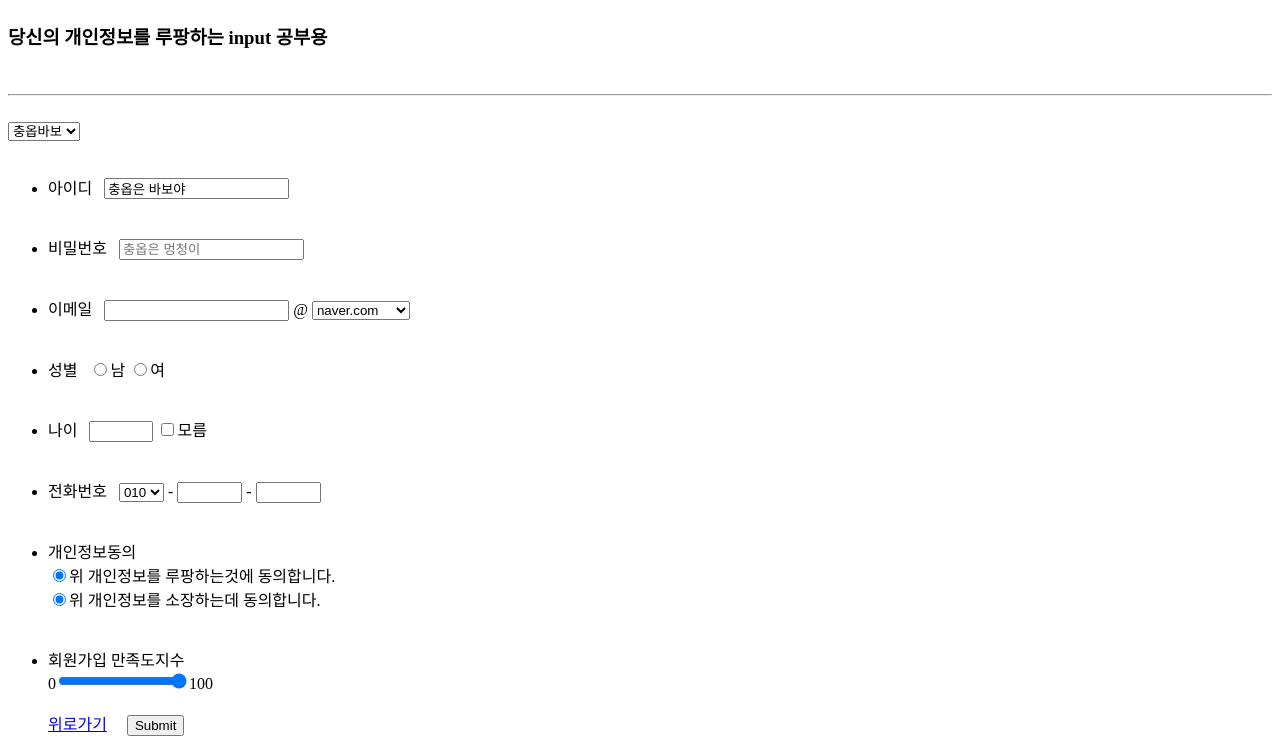
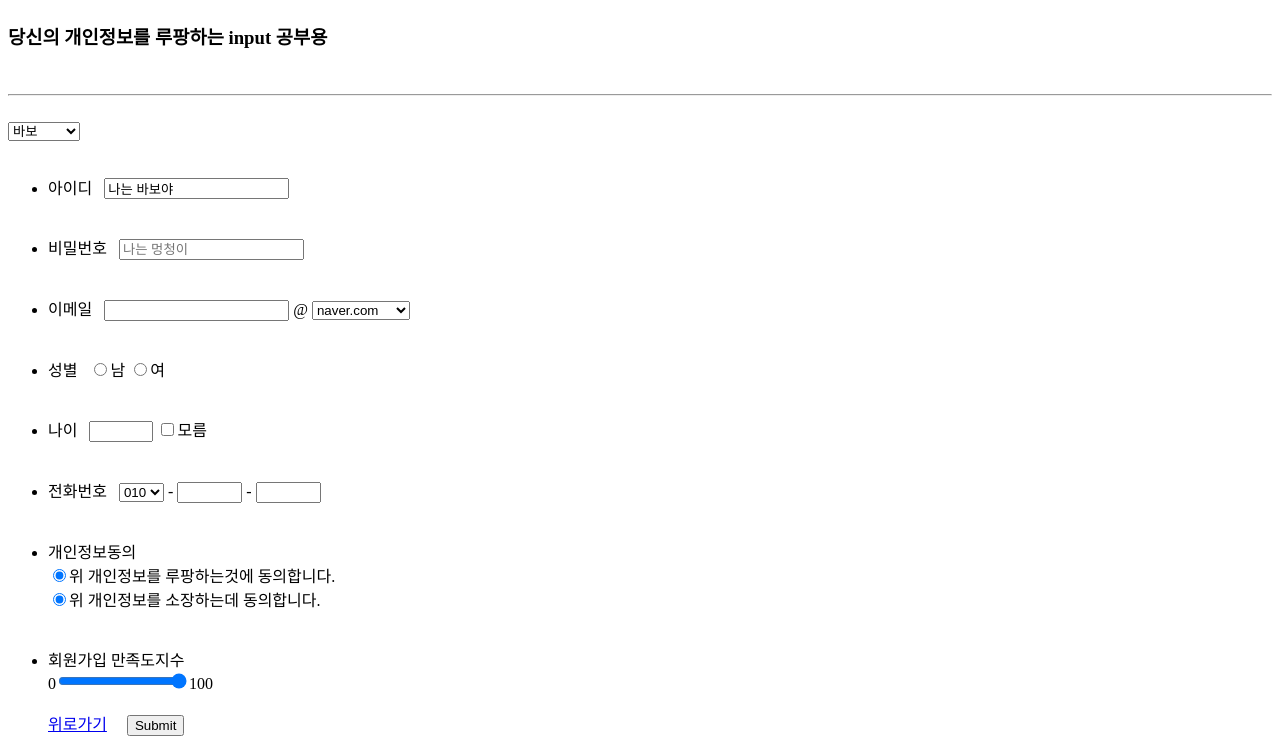
Before and after one commit to tomatoed/my-study, a plain HTML site: page index.html in a window 1280 px wide. Shown: the part 67-819 px from the top of the page. Drawn offline with Linux system fonts and the light colour scheme.

Commit message:
Add files via upload

```diff
--- a/index.html
+++ b/index.html
@@ -13,7 +13,7 @@
     <form>
 
         <select name="test">
-            <option value="A">충옵바보</option>
+            <option value="A">바보</option>
             <option value="B">하울바보</option>
             <option value="C">처음바보</option>
             <option value="D">하임바보</option>
@@ -21,9 +21,9 @@
 
         <ul>
             <li>아이디 &nbsp;
-                <input id="아이디" type="text" value="충옵은 바보야"></li><br><br>
+                <input id="아이디" type="text" value="나는 바보야"></li><br><br>
             <li>비밀번호 &nbsp;
-                <input id="비밀번호" type="password" placeholder="충옵은 멍청이"></li><br><br>
+                <input id="비밀번호" type="password" placeholder="나는 멍청이"></li><br><br>
             <li>이메일 &nbsp;
                 <input id="이메일" type="text">
                 @
```
